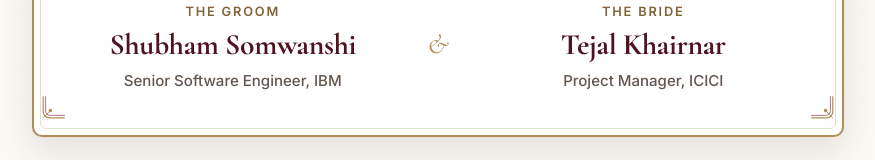
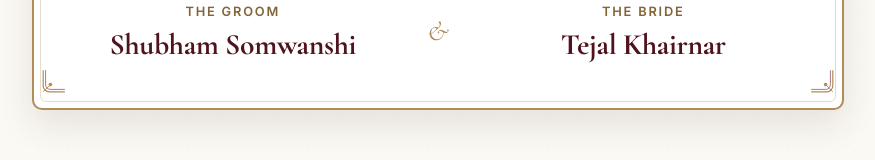
Before and after one commit to shu3102/shubham-tejal-engagement, a React (Vite) app: page / in a window 1280 px wide. Shown: the part 2705-2865 px from the top of the page, without its empty margins (202-1077 px from the left). Built offline with nearby package versions, Linux system fonts and the light colour scheme.

Commit message:
Remove groomIntro and brideIntro completely from CoupleSection

```diff
--- a/src/sections/CoupleSection.tsx
+++ b/src/sections/CoupleSection.tsx
@@ -11,9 +11,6 @@ export const CoupleSection: React.FC = () => {
 
   const groomName = lang === 'mr' ? eventConfig.groom.fullNameMr : eventConfig.groom.fullNameEn;
   const brideName = lang === 'mr' ? eventConfig.bride.fullNameMr : eventConfig.bride.fullNameEn;
-
-  const groomIntro = lang === 'mr' ? eventConfig.groom.introMr : eventConfig.groom.introEn;
-  const brideIntro = lang === 'mr' ? eventConfig.bride.introMr : eventConfig.bride.introEn;
 
   return (
     <section id="couple" className="section section-alt" style={{ padding: '3.5rem 0' }}>
@@ -129,22 +126,11 @@ export const CoupleSection: React.FC = () => {
                   color: 'var(--color-maroon-deep)',
                   fontFamily: 'var(--font-heading)',
                   fontWeight: 700,
-                  marginBottom: '0.35rem',
+                  margin: 0,
                 }}
               >
                 {groomName}
               </h3>
-              <p
-                style={{
-                  fontSize: '0.94rem',
-                  color: 'var(--color-charcoal-muted)',
-                  fontWeight: 500,
-                  margin: 0,
-                  lineHeight: 1.4,
-                }}
-              >
-                {groomIntro}
-              </p>
             </div>
 
             {/* Central Ligature / Divider */}
@@ -182,22 +168,11 @@ export const CoupleSection: React.FC = () => {
                   color: 'var(--color-maroon-deep)',
                   fontFamily: 'var(--font-heading)',
                   fontWeight: 700,
-                  marginBottom: '0.35rem',
+                  margin: 0,
                 }}
               >
                 {brideName}
               </h3>
-              <p
-                style={{
-                  fontSize: '0.94rem',
-                  color: 'var(--color-charcoal-muted)',
-                  fontWeight: 500,
-                  margin: 0,
-                  lineHeight: 1.4,
-                }}
-              >
-                {brideIntro}
-              </p>
             </div>
           </div>
         </div>
```
